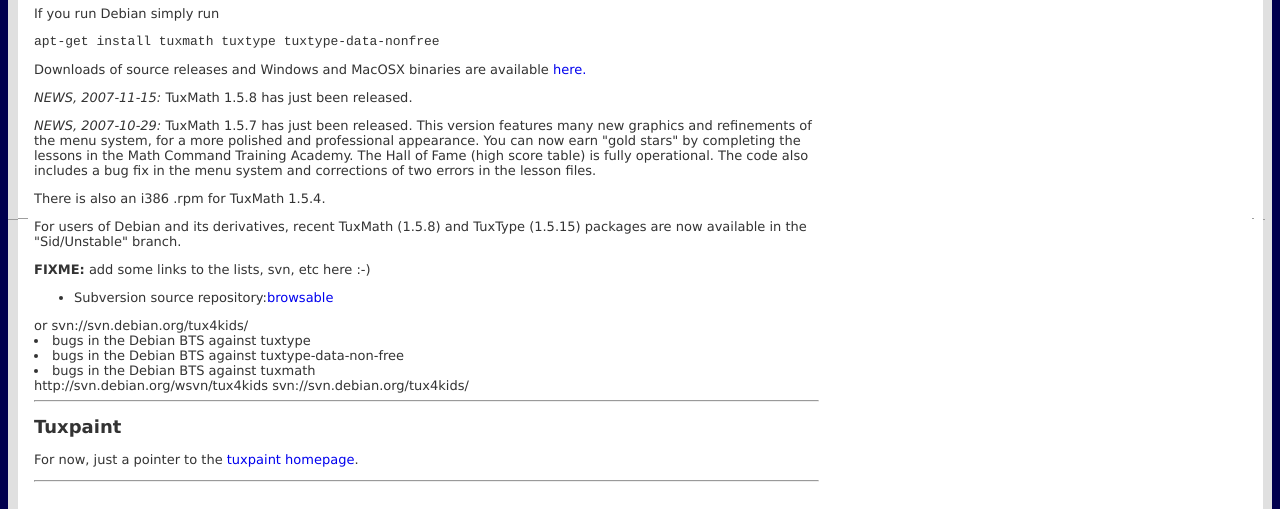
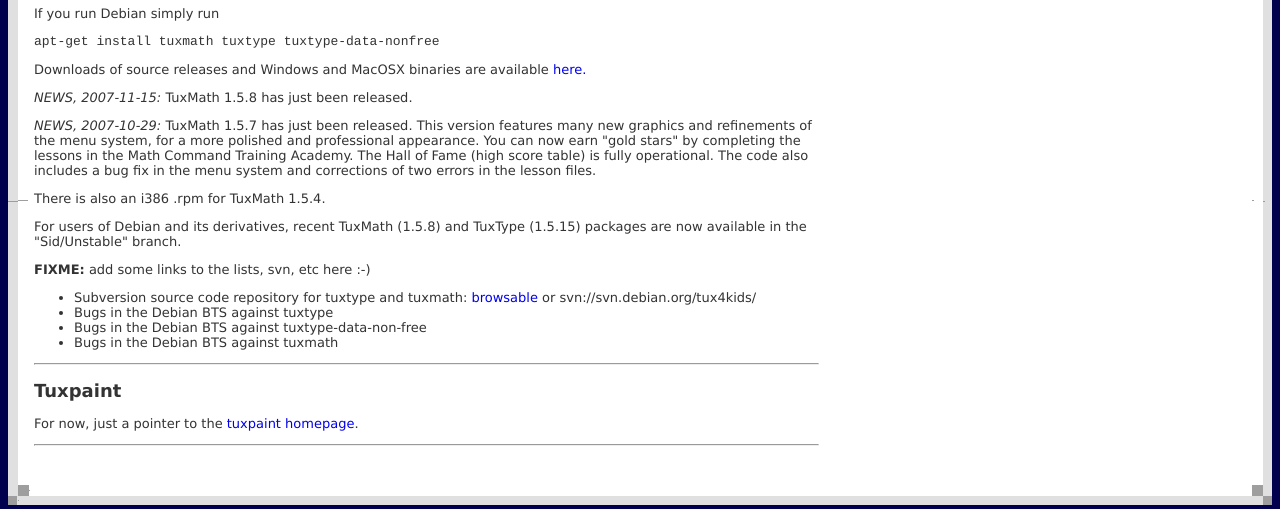
Before and after one commit to wjt/alioth-archive-tux4kids, a PHP site: page / in a window 1280 px wide. Shown: the part 178-687 px from the top of the page. Run offline with PHP 8.4, Linux system fonts and the light colour scheme; data that the repository does not hold is empty; grey boxes are pictures that could not be loaded.

Commit message:
really fix syntax errors
git-svn-id: svn://svn.debian.org/svn/tux4kids/tux4kids-web@333 47d30e19-490b-0410-9d18-e851f4e465b3

```diff
--- a/htdocs/index.php
+++ b/htdocs/index.php
@@ -151,12 +151,10 @@ packages are now available in the "Sid/Unstable" branch.
 
 <p><b>FIXME:</b> add some links to the lists, svn, etc here :-)</p>
 <ul>
-	<li>Subversion source repository:<a href="http://svn.debian.org/wsvn/tux4kids">browsable</a></ul> or <a href="svn://svn.debian.org/tux4kids/"></a>svn://svn.debian.org/tux4kids/</li>
-	<li><a href="http://bugs.debian.org/tuxtype"></a>bugs in the Debian BTS against tuxtype</li>
-	<li><a href="http://bugs.debian.org/tuxtype-data-nonfree"></a>bugs in the Debian BTS against tuxtype-data-non-free</li>
-	<li><a href="http://bugs.debian.org/tuxmath"></a>bugs in the Debian BTS against tuxmath</ul></li>
-
-	http://svn.debian.org/wsvn/tux4kids    svn://svn.debian.org/tux4kids/
+	<li>Subversion source code repository for tuxtype and tuxmath: <a href="http://svn.debian.org/wsvn/tux4kids">browsable</a> or <a href="svn://svn.debian.org/tux4kids/"></a>svn://svn.debian.org/tux4kids/</li>
+	<li><a href="http://bugs.debian.org/tuxtype"></a>Bugs in the Debian BTS against tuxtype</li>
+	<li><a href="http://bugs.debian.org/tuxtype-data-nonfree"></a>Bugs in the Debian BTS against tuxtype-data-non-free</li>
+	<li><a href="http://bugs.debian.org/tuxmath"></a>Bugs in the Debian BTS against tuxmath</ul></li>
 </ul>
 
 
```
